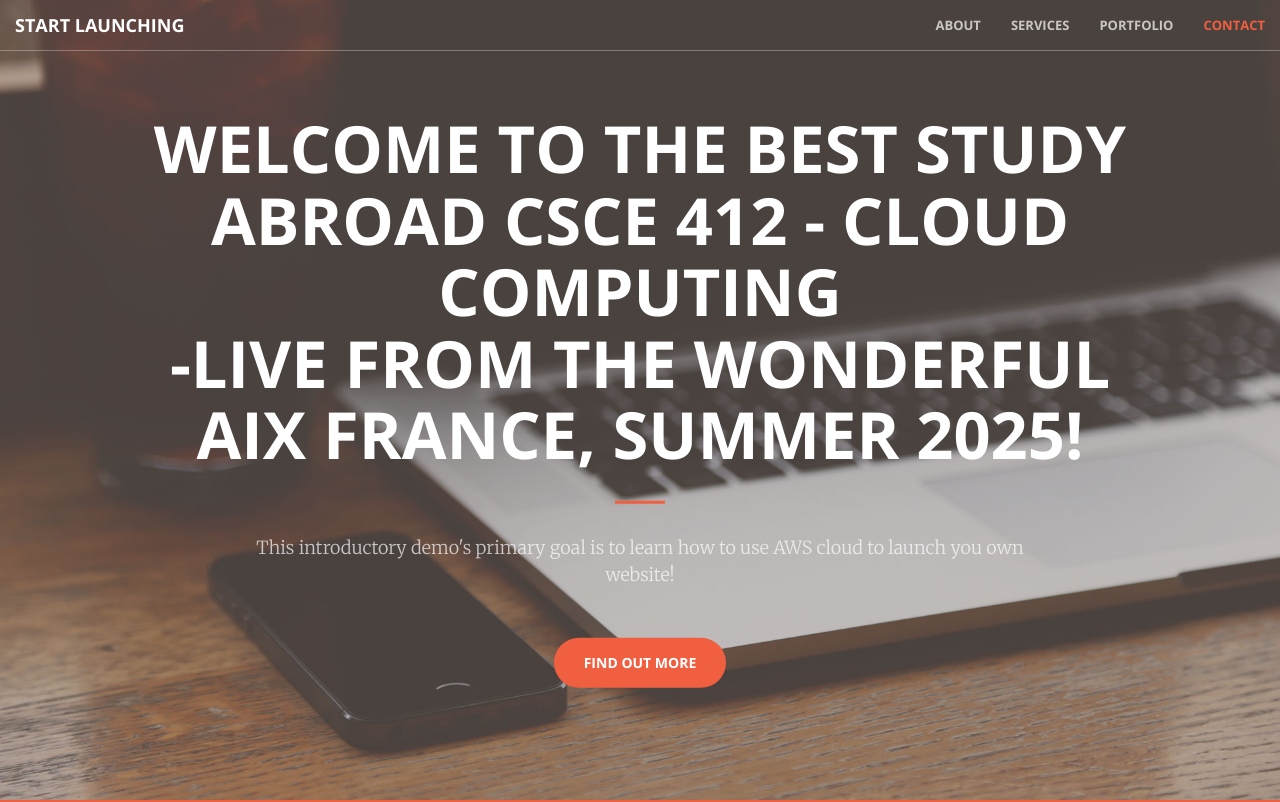
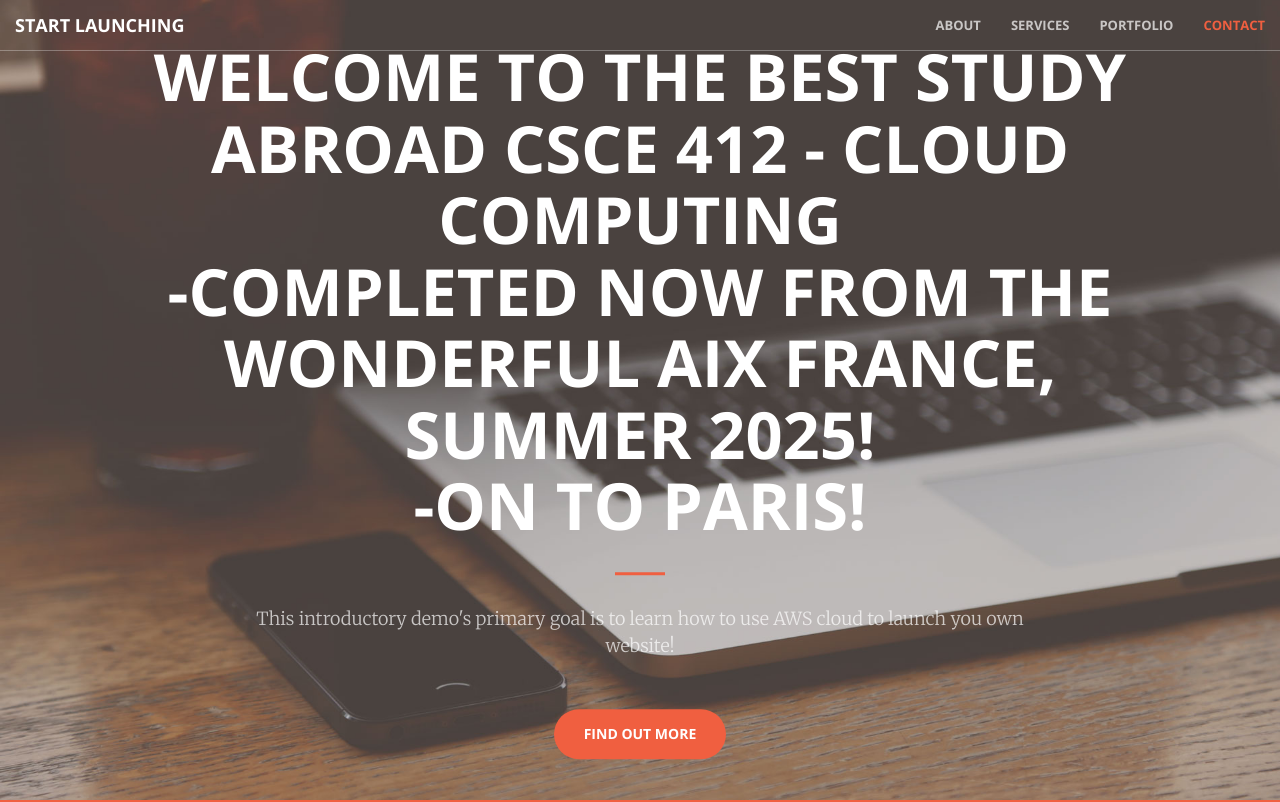
Before and after one commit to rslight/csce412roblight.us, a plain HTML site: page index.html in a window 1280 px wide. Shown: the top 802 px of the page. Drawn offline with nearby package versions, Linux system fonts and the light colour scheme.

Commit message:
completed

```diff
--- a/index.html
+++ b/index.html
@@ -75,7 +75,8 @@
         <div class="header-content">
             <div class="header-content-inner">
                 <h1>WELCOME TO the best Study Abroad CSCE 412 - Cloud Computing</h1>
-                <h1>-Live from the wonderful Aix France, Summer 2025!</h1>
+                <h1>-Completed now from the wonderful Aix France, Summer 2025!</h1>
+                <h1>-On to Paris!</h1>
                 <hr>
                 <p>This introductory demo's primary goal is to learn how to use AWS cloud to launch you own website!</p>
                 <a href="#about" class="btn btn-primary btn-xl page-scroll">Find Out More</a>
```
